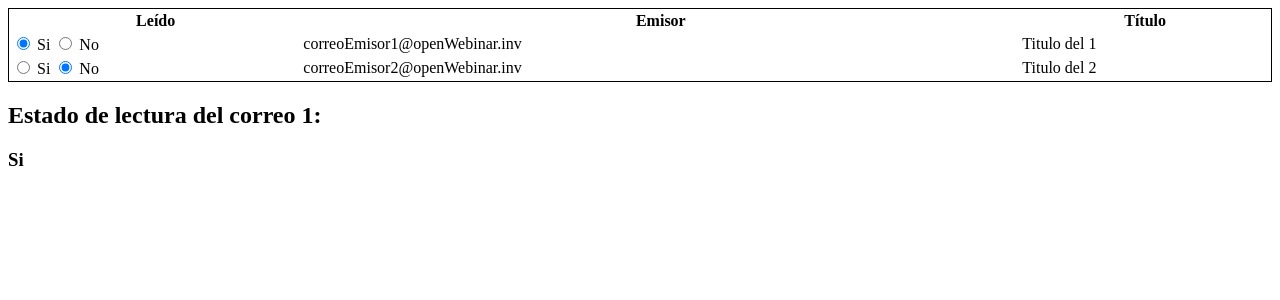
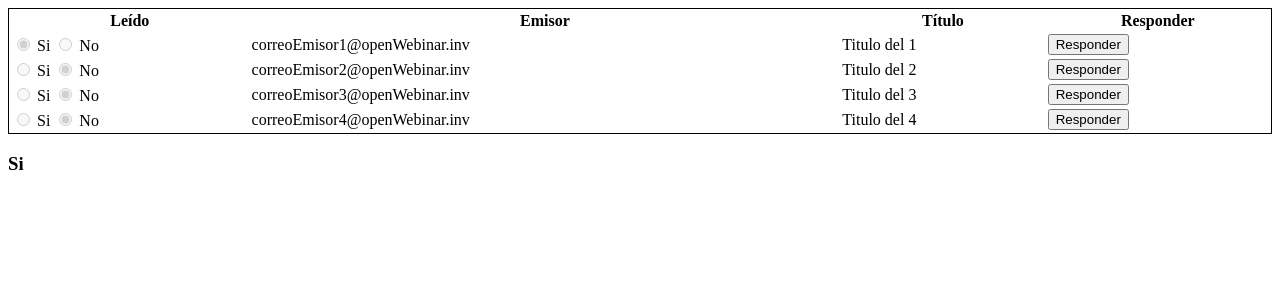
Before and after one commit to joyjos/cursoAngular8, an Angular app: page / in a window 1280 px wide. Shown: the top 300 px of the page. Built offline with nearby package versions, Linux system fonts and the light colour scheme.

Commit message:
Creamos una variable booleana en ts, asignamos al boton responder de cada correo una funcion para cambiar el valor de esta variable al hacer click. En el selector del componente nuevo correo, codificamos que solo exista cuando la variable sea positiva

```diff
--- a/src/app/components/lista-correos/lista-correos.component.html
+++ b/src/app/components/lista-correos/lista-correos.component.html
@@ -3,17 +3,21 @@
         <th>Leído</th>
         <th>Emisor</th>
         <th>Título</th>
+        <th>Responder</th>
     </tr>
     <tr *ngFor="let correo of correos index as i;">
         <td>
-            <input type="radio" name="leido-{{i}}" [(ngModel)]="correo.leido" [value]=true> Si
-            <input type="radio" name="leido-{{i}}" [(ngModel)]="correo.leido" [value]=false> No
+            <input type="radio" name="leido-{{i}}" [(ngModel)]="correo.leido" [value]=true disabled> Si
+            <input type="radio" name="leido-{{i}}" [(ngModel)]="correo.leido" [value]=false disabled> No
         </td>
         <td>{{correo.emisor}}</td>
         <td>{{correo.titulo}}</td>
+        <td>
+            <button (click)="responder = !responder">Responder</button>
+        </td>
     </tr>
 </table>
 
-<h2>Estado de lectura del correo 1:</h2>
+<!-- Primero, realizaremos una prueba fuera -->
 <h3 *ngIf="correos[0].leido">Si</h3>
-<h3 *ngIf="!correos[0].leido">No</h3>
+<app-nuevo-correo *ngIf="responder"></app-nuevo-correo>
--- a/src/app/components/lista-correos/lista-correos.component.ts
+++ b/src/app/components/lista-correos/lista-correos.component.ts
@@ -8,6 +8,7 @@ import { Component, OnInit } from '@angular/core';
 export class ListaCorreosComponent implements OnInit {
 
   correos: any[];
+  responder: boolean;
 
   constructor() {
     const correo1 = {
@@ -30,6 +31,23 @@ export class ListaCorreosComponent implements OnInit {
     this.correos = [];
     this.correos.push(correo1);
     this.correos.push(correo2);
+
+    this.correos.push({
+      titulo: "Titulo del 3",
+      cuerpo: `Cuerpo del Email, Cuerpo del Email, Cuerpo del Email, Cuerpo del Email, Cuerpo del Email, Cuerpo del Email
+        Cuerpo del Email, Cuerpo del Email, Cuerpo del Email, Cuerpo del Email, Cuerpo del Email, Cuerpo del Email, Cuer`,
+      emisor: 'correoEmisor3@openWebinar.inv',
+      destinatario: 'correoReceptor@openWebinar.inv',
+      leido: false,
+    });
+    this.correos.push({
+      titulo: "Titulo del 4",
+      cuerpo: `Cuerpo del Email, Cuerpo del Email, Cuerpo del Email, Cuerpo del Email, Cuerpo del Email, Cuerpo del Email
+        Cuerpo del Email, Cuerpo del Email, Cuerpo del Email, Cuerpo del Email, Cuerpo del Email, Cuerpo del Email, Cuer`,
+      emisor: 'correoEmisor4@openWebinar.inv',
+      destinatario: 'correoReceptor@openWebinar.inv',
+      leido: false,
+    });
    }
 
   ngOnInit(): void {
```
